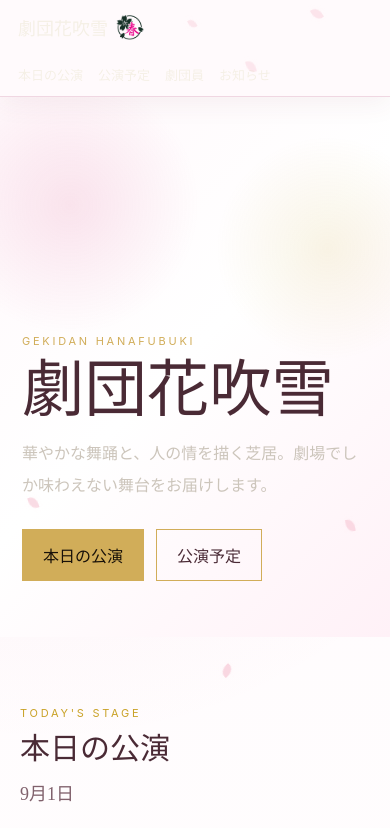
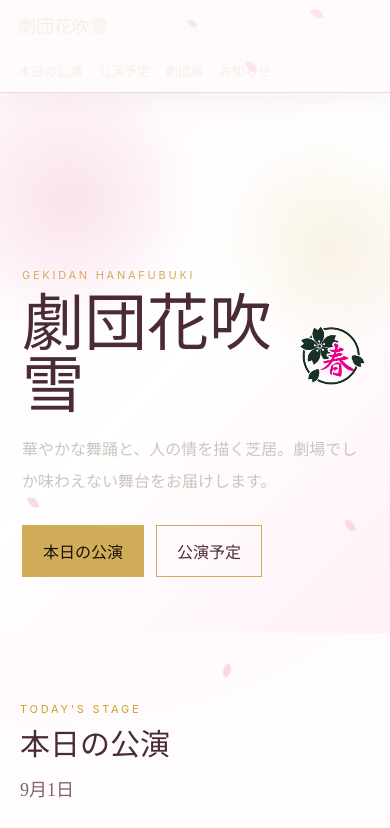
Before and after one commit to sakura7612harunojo/gekidan-hanafubuki-homepage, a Next.js app: page / in a window 390 px wide. Shown: the top 828 px of the page. Built offline with nearby package versions, Linux system fonts and the light colour scheme; no server answers; the database is empty.

Commit message:
春マークをトップ大見出しの横へ移動

```diff
--- a/app/globals.css
+++ b/app/globals.css
@@ -561,32 +561,6 @@ body:has(.header) footer {
   }
 }
 
-/* HANABUKI_HEADER_HARU_MARK */
-.brand-with-mark {
-  display: flex;
-  align-items: center;
-  gap: 10px;
-  min-width: 0;
-}
-
-.header-brand-mark {
-  display: block;
-  width: 34px;
-  height: 34px;
-  object-fit: contain;
-  flex: 0 0 auto;
-}
-
-@media (max-width: 760px) {
-  .brand-with-mark {
-    gap: 7px;
-  }
-
-  .header-brand-mark {
-    width: 30px;
-    height: 30px;
-  }
-}
 
 /* HANABUKI_CAST_SIGNATURE */
 .cast-heading-with-signature {
@@ -616,3 +590,33 @@ body:has(.header) footer {
     width: min(150px, 42vw);
   }
 }
+
+/* HANABUKI_HERO_HARU_MARK */
+.hero-title-with-mark {
+  display: flex;
+  align-items: center;
+  gap: 24px;
+  flex-wrap: nowrap;
+}
+
+.hero-title-with-mark h1 {
+  margin: 0;
+}
+
+.hero-title-mark {
+  display: block;
+  width: clamp(96px, 9vw, 120px);
+  height: auto;
+  object-fit: contain;
+  flex: 0 0 auto;
+}
+
+@media (max-width: 760px) {
+  .hero-title-with-mark {
+    gap: 12px;
+  }
+
+  .hero-title-mark {
+    width: 72px;
+  }
+}
--- a/app/page.tsx
+++ b/app/page.tsx
@@ -232,7 +232,14 @@ export default async function HomePage() {
         <section className="hero">
           <div className="hero-content">
             <p>GEKIDAN HANAFUBUKI</p>
-            <h1>劇団花吹雪</h1>
+            <div className="hero-title-with-mark">
+              <h1>劇団花吹雪</h1>
+              <img
+                className="hero-title-mark"
+                src="/images/hanabuki-haru-mark.png"
+                alt="春"
+              />
+            </div>
             <p className="lead">華やかな舞踊と、人の情を描く芝居。劇場でしか味わえない舞台をお届けします。</p>
             <div className="actions">
               <a className="btn primary" href="#today">本日の公演</a>
--- a/components/Header.tsx
+++ b/components/Header.tsx
@@ -3,16 +3,7 @@ import Link from "next/link";
 export function Header() {
   return (
     <header className="header">
-      <div className="brand-with-mark">
-        <Link className="brand" href="/">劇団花吹雪</Link>
-        <img
-          className="header-brand-mark"
-          src="/images/hanabuki-haru-mark.png"
-          alt="春"
-          width="34"
-          height="34"
-        />
-      </div>
+      <Link className="brand" href="/">劇団花吹雪</Link>
       <nav className="nav" aria-label="メインメニュー">
         <Link href="/#today">本日の公演</Link>
         <Link href="/performances">公演予定</Link>
```
Also changed, not shown: 2 other files (tests, documents, lock files or other folders).
